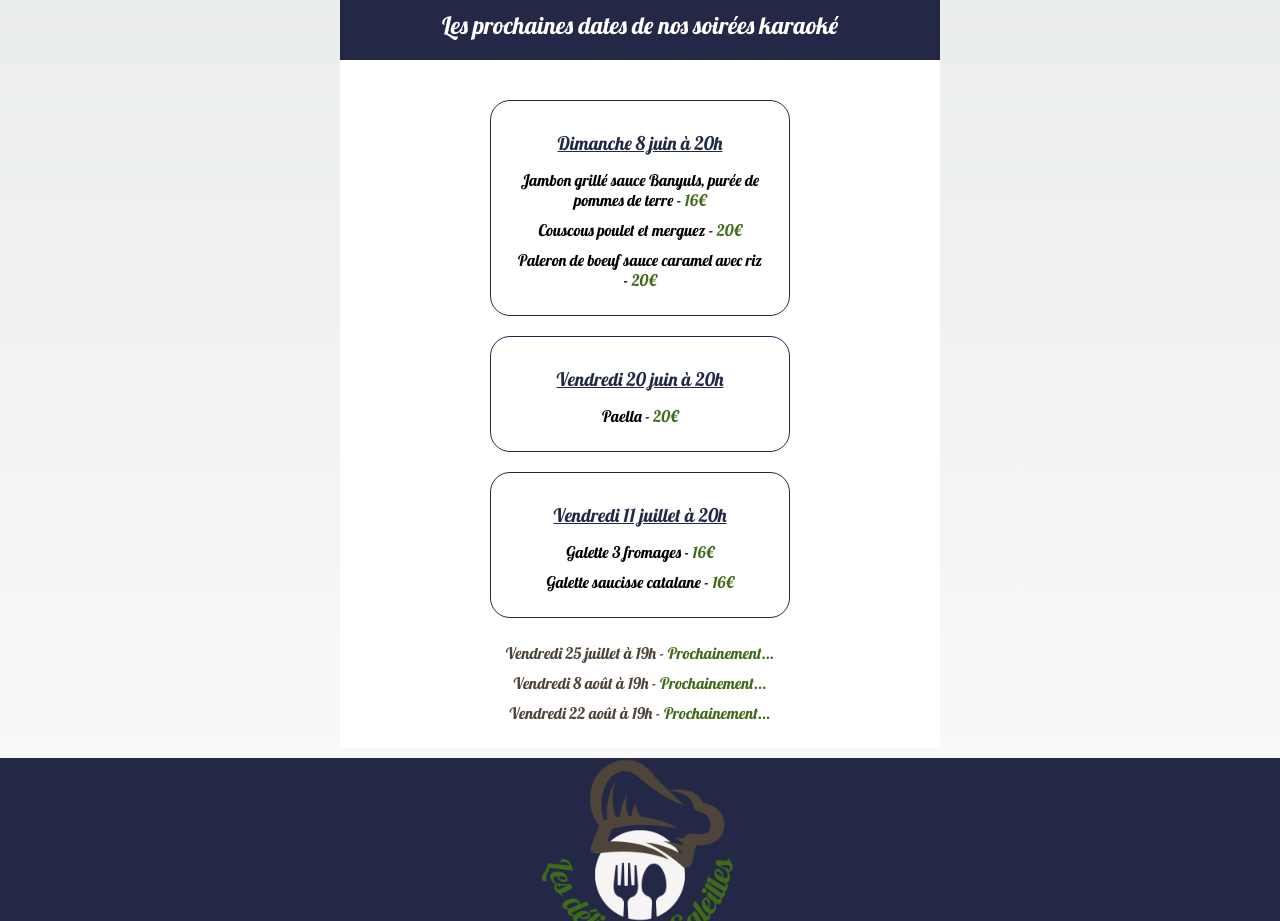
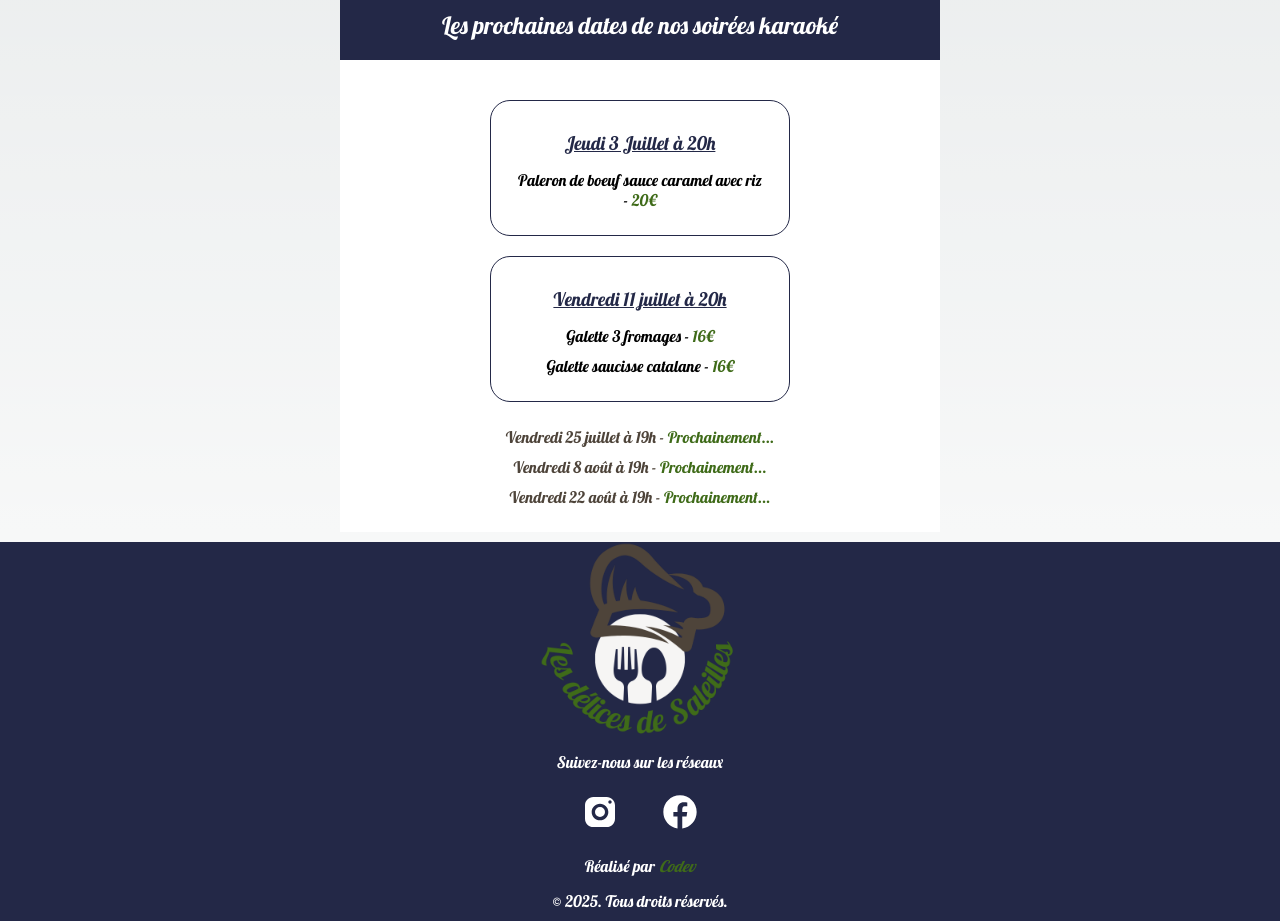
Before and after one commit to AdrienW86/les-delices-de-saleilles, a Next.js app: page /karaoke in a window 1280 px wide. Shown: the part 1160-2081 px from the top of the page. Built offline with nearby package versions, Linux system fonts and the light colour scheme.

Commit message:
mise en ligne

```diff
--- a/components/Karaoke/data.js
+++ b/components/Karaoke/data.js
@@ -1,16 +1,8 @@
 const eventMenus = [
   {
-    date: 'Dimanche 8 juin à 20h',
+    date: 'Jeudi 3 Juillet à 20h',
     plats: [
-      { nom: 'Jambon grillé sauce Banyuls, purée de pommes de terre', prix: '16€' },
-      { nom: 'Couscous poulet et merguez', prix: '20€' },
       { nom: 'Paleron de boeuf sauce caramel avec riz', prix: '20€' },
-    ]
-  },
-  {
-    date: 'Vendredi 20 juin à 20h',
-    plats: [
-      { nom: 'Paella', prix: '20€' },
     ]
   },
   {
```
